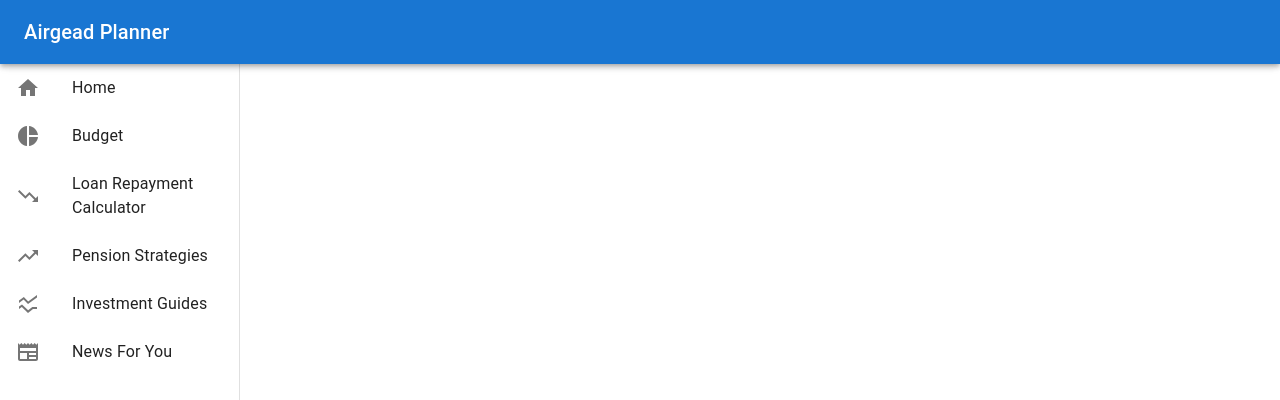
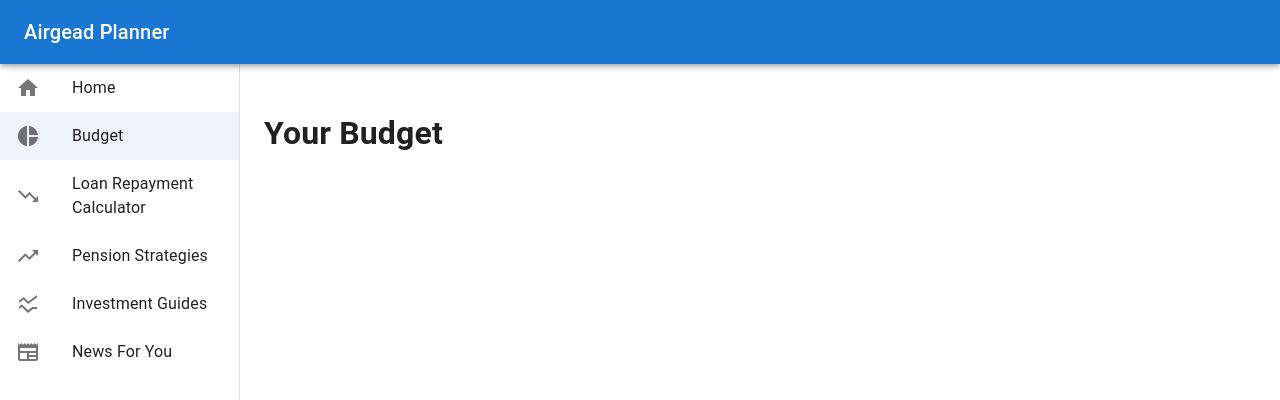
Before and after one commit to MK-CIAN/Airgead_Planner, a React (Vite) app in the folder frontend/: page /budget in a window 1280 px wide. Shown: the top 400 px of the page. Built offline with nearby package versions, Linux system fonts and the light colour scheme.

Commit message:
Dashboard & Budget Page Renamed

```diff
--- a/frontend/src/App.tsx
+++ b/frontend/src/App.tsx
@@ -1,7 +1,7 @@
 import './App.css'
 import {Routes, Route} from 'react-router-dom'
-import Dashboard1 from './components/Dashboard1'
-import Dashboard2 from './components/Dashboard2'
+import Dashboard from './components/Dashboard'
+import Budget from './components/Budget'
 import Loans from './components/Loans'
 import Pensions from './components/Pensions'
 import Investmets from './components/Investments'
@@ -14,8 +14,8 @@ function App() {
       <Navbar
         content = {
           <Routes>
-            <Route path="" element={<Dashboard1/>}/>
-            <Route path="/dashboard2" element={<Dashboard2/>}/>
+            <Route path="" element={<Dashboard/>}/>
+            <Route path="/budget" element={<Budget/>}/>
             <Route path="/loans" element={<Loans/>}/>
             <Route path="/pensions" element={<Pensions/>}/>
             <Route path="/investments" element={<Investmets/>}/>
--- /dev/null
+++ b/frontend/src/components/Budget.tsx
@@ -0,0 +1,9 @@
+const Budget = () => {
+  return (
+    <div>
+      <h1>Your Budget</h1>
+    </div>
+  );
+}
+
+export default Budget;
--- a/frontend/src/components/Dashboard1.tsx
+++ b/frontend/src/components/Dashboard.tsx
@@ -2,7 +2,7 @@ import { useState, useEffect } from 'react';
 import Axios from './Axios';
 import MyPieChart from './charts/PieChart';
 
-const Dashboard1 = () => {
+const Dashboard = () => {
   const [myBrancheData, setMyBrancheData] = useState([]);
   const [error, setError] = useState<string | null>(null); // State to handle errors
   const [loading, setLoading] = useState(true); // State to manage loading
@@ -40,4 +40,4 @@ const Dashboard1 = () => {
   );
 }
 
-export default Dashboard1;
+export default Dashboard;
--- a/frontend/src/components/Dashboard2.tsx
+++ /dev/null
@@ -1,9 +0,0 @@
-const Dashboard2 = () => {
-  return (
-    <div>
-      <h1>Dashboard 2</h1>
-    </div>
-  );
-}
-
-export default Dashboard2;
--- a/frontend/src/components/Navbar.tsx
+++ b/frontend/src/components/Navbar.tsx
@@ -55,7 +55,7 @@ export default function NavBar({ content }: NavBarProps) {
             </ListItem>
 
             <ListItem key={2} disablePadding>
-                <ListItemButton component={Link} to={"dashboard2"} selected={"/dashboard2" === location.pathname}>
+                <ListItemButton component={Link} to={"budget"} selected={"/budget" === location.pathname}>
                     <ListItemIcon>
                         <PieChartIcon />
                     </ListItemIcon>
```
